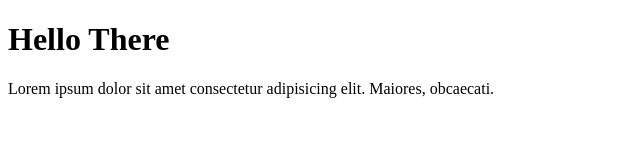
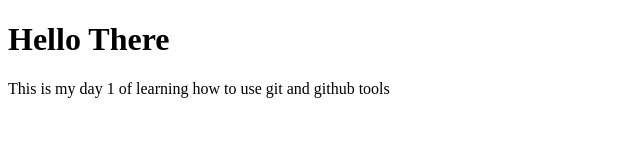
Before and after one commit to rodolfo-alim-jr/100-days-of-code, a plain HTML site: page index.html in a window 1280 px wide. Shown: the whole page, without its empty margins (0-640 px from the left). Drawn offline with Linux system fonts and the light colour scheme.

Commit message:
Updated index.html and logged day 1 entry after finishing git and github crash course

```diff
--- a/index.html
+++ b/index.html
@@ -3,10 +3,10 @@
 <head>
     <meta charset="UTF-8">
     <meta name="viewport" content="width=device-width, initial-scale=1.0">
-    <title>Git Tracker Page</title>
+    <title>Git and Github</title>
 </head>
 <body>
     <h1>Hello There</h1>
-    <p>Lorem ipsum dolor sit amet consectetur adipisicing elit. Maiores, obcaecati.</p>
+    <p>This is my day 1 of learning how to use git and github tools</p>
 </body>
 </html>
```
Also changed, not shown: 1 other file.
